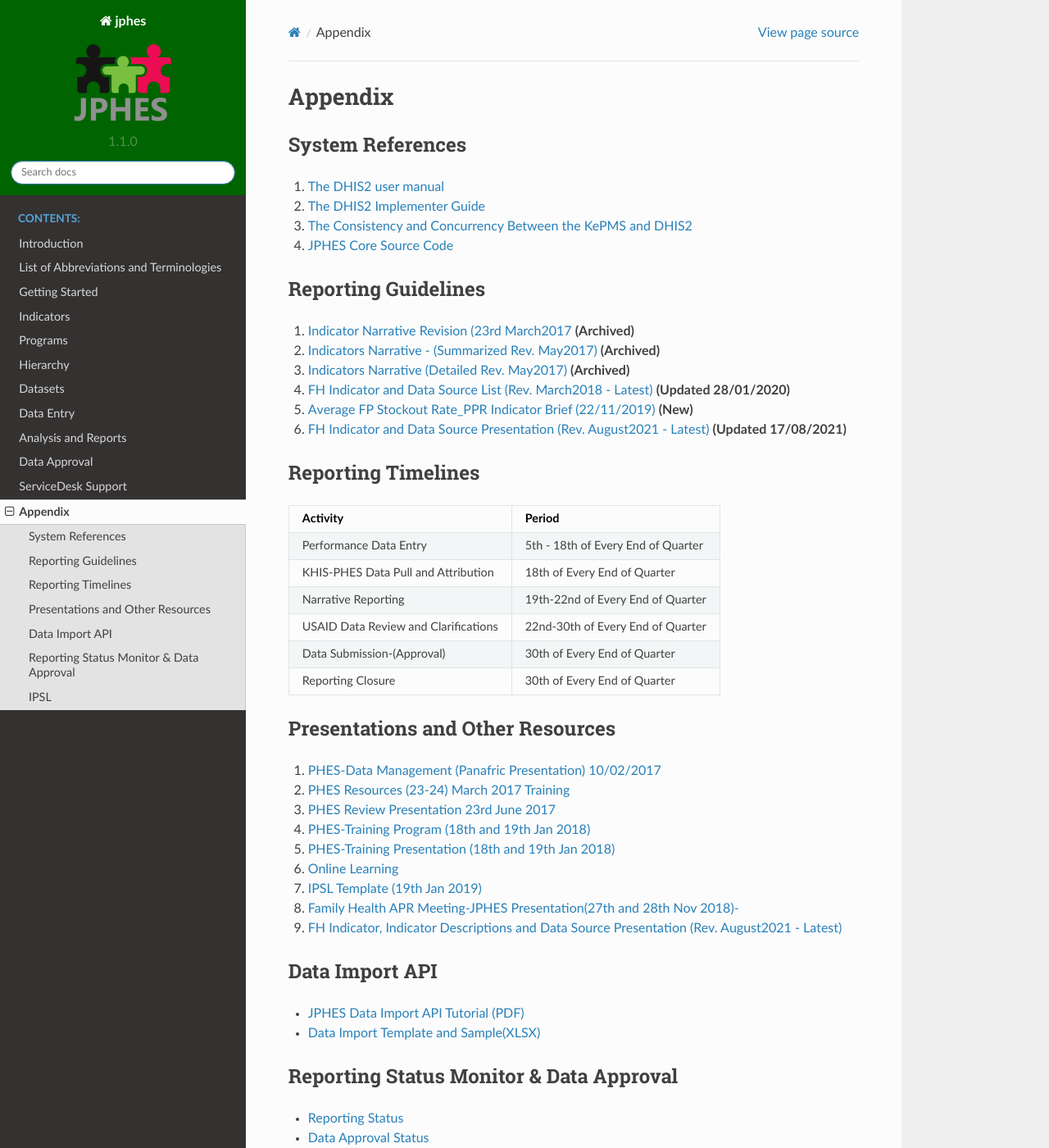
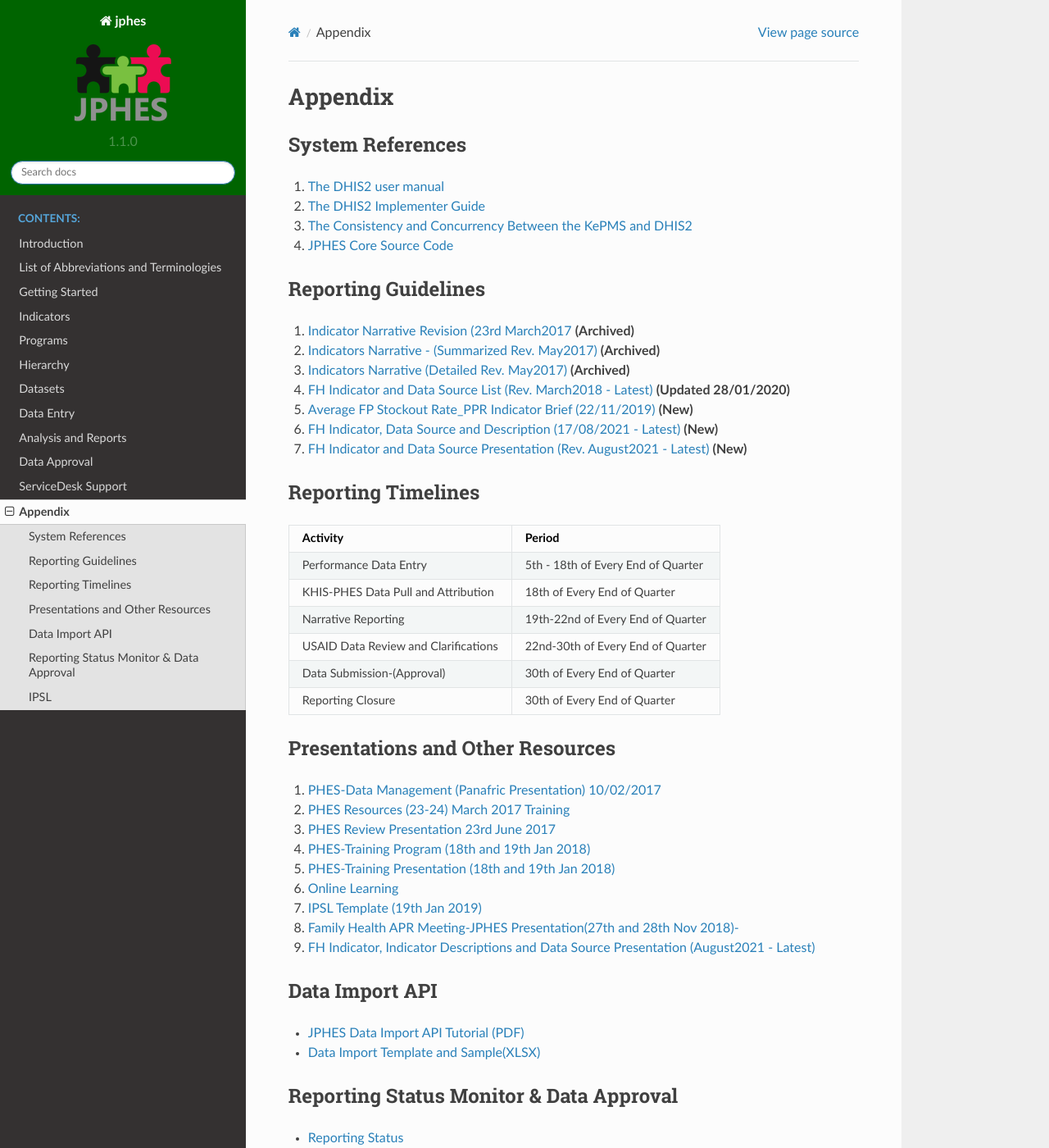
Before and after one commit to uonafya/jphes-docs, a Sphinx documentation site: the page built from source/appendix.rst, in a window 1280 px wide and 1400 px high. Shown: the whole window at 82% size. Built offline with Sphinx 7.4.7 and the Read the Docs theme 2.0.0, drawn with Linux system fonts in a browser that asks for light colours.

Commit message:
Pulished final documents of FPRH

```diff
--- a/source/appendix.rst
+++ b/source/appendix.rst
@@ -21,7 +21,8 @@ Reporting Guidelines
 3. `Indicators Narrative (Detailed Rev. May2017) <_static/resources/Additional_Indicator_Narratives_23-06-2017.zip>`_ **(Archived)**
 4. `FH Indicator and Data Source List (Rev. March2018 - Latest) <https://docs.google.com/spreadsheets/d/e/2PACX-1vRzrpWu4youfd4-Dszi6Y_1rlYoFdtXFZUm726ME4gy6vQHF9SD2haYLVTloIvwiQoea2sxfZvTO2wg/pubhtml?gid=1047895924&single=true>`_ **(Updated 28/01/2020)**
 5. `Average FP Stockout Rate_PPR Indicator Brief (22/11/2019) <_static/resources/Average FP Stockout Rate_PPR Indicator Brief_Final.pdf>`_ **(New)**
-6. `FH Indicator and Data Source Presentation (Rev. August2021 - Latest) <https://docs.google.com/presentation/d/e/2PACX-1vSmWAS9lQnMPUyUX5cuJg0ReHUheV0YSfikXGArjmfRjZ9Nrs_8WDp_axefSiy5RA/pub?start=false&loop=false&delayms=60000>`_ **(Updated 17/08/2021)**
+6. `FH Indicator, Data Source and Description (17/08/2021 - Latest) <https://docs.google.com/spreadsheets/d/e/2PACX-1vT-sJ6JqlaayycoHCYkZSWa3ln-NVON0mtFbHD2qNQyR07Y1TE6EEsO3mLBhKbXVwvzkh108_nXwf0K/pubhtml>`_ **(New)**
+7. `FH Indicator and Data Source Presentation (Rev. August2021 - Latest) <https://docs.google.com/presentation/d/e/2PACX-1vSmWAS9lQnMPUyUX5cuJg0ReHUheV0YSfikXGArjmfRjZ9Nrs_8WDp_axefSiy5RA/pub?start=false&loop=false&delayms=60000>`_ **(New)**
 
 Reporting Timelines
 -----------------------
@@ -54,7 +55,7 @@ Presentations and Other Resources
 6.  `Online Learning <http://elearningtest.healthit.uonbi.ac.ke>`_
 7. `IPSL Template (19th Jan 2019) <_static/resources/PHES_Resources_19_01_2018.zip>`_
 8. `Family Health APR Meeting-JPHES Presentation(27th and 28th Nov 2018)- <https://docs.google.com/presentation/d/e/2PACX-1vRuG8x7Bn2YjkwaxvX6J_rfo9Q2Uv57M19wF_SC2T6qNM5XdjosYP3B2z8HH-g5huNcFzqzJDKWtOei/pub?start=false&loop=false&delayms=3000>`_
-9. `FH Indicator, Indicator Descriptions and Data Source Presentation (Rev. August2021 - Latest) <https://docs.google.com/presentation/d/e/2PACX-1vSmWAS9lQnMPUyUX5cuJg0ReHUheV0YSfikXGArjmfRjZ9Nrs_8WDp_axefSiy5RA/pub?start=false&loop=false&delayms=60000>`_
+9. `FH Indicator, Indicator Descriptions and Data Source Presentation (August2021 - Latest) <https://docs.google.com/presentation/d/e/2PACX-1vSmWAS9lQnMPUyUX5cuJg0ReHUheV0YSfikXGArjmfRjZ9Nrs_8WDp_axefSiy5RA/pub?start=false&loop=false&delayms=60000>`_
 
 
 
```
